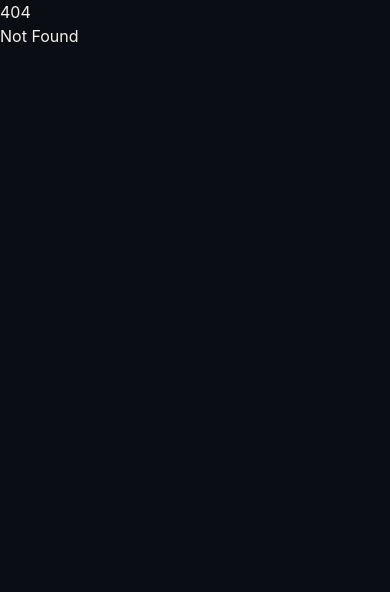
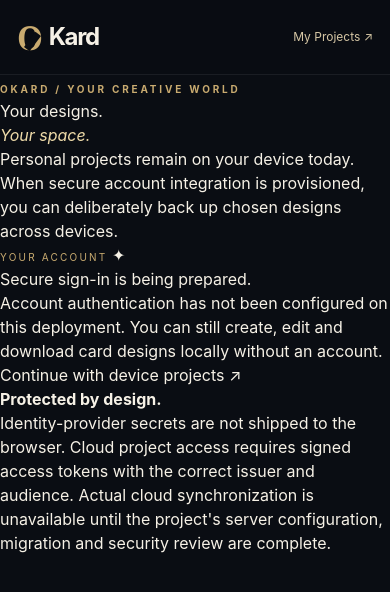
Before and after one commit to prince-web-beb/OKard, a SvelteKit app in the folder apps/web/: page /account in a window 390 px wide. Before the commit this address had no page. Shown: the top 592 px of the page. Built offline with nearby package versions, Linux system fonts and the light colour scheme; no server answers.

Commit message:
feat(auth): add responsive account screen with genuine OIDC redirect sign-in, session status and honest disabled state

```diff
--- /dev/null
+++ b/apps/web/src/routes/account/+page.svelte
@@ -0,0 +1,101 @@
+<script lang="ts">
+  import { onMount } from 'svelte';
+  import { browserAuthConfigured, getBrowserAuthManager, currentUser } from '$lib/auth';
+
+  let configured = $state(false);
+  let loading = $state(true);
+  let userName = $state('');
+  let authenticated = $state(false);
+  let pending = $state(false);
+  let notice = $state('');
+  let error = $state('');
+
+  onMount(() => {
+    configured = browserAuthConfigured();
+    if(!configured){loading = false;return;}
+    void currentUser().then((user)=>{
+      authenticated = Boolean(user);
+      userName = typeof user?.profile?.name === 'string'
+        ? user.profile.name : 'OKard creator';
+    }).catch(()=>{error = 'Could not load your sign-in session.';})
+      .finally(()=>{loading = false;});
+  });
+  async function signIn() {
+    pending = true;error = '';notice = '';
+    try {await getBrowserAuthManager().signinRedirect();}
+    catch (cause) {
+      error = cause instanceof Error ? cause.message : 'Sign-in could not be started.';
+      pending = false;
+    }
+  }
+  async function signOut() {
+    pending = true;error = '';notice = '';
+    try {
+      await getBrowserAuthManager().signoutRedirect();
+    } catch {
+      // When an identity provider does not support RP-initiated logout, remove
+      // the browser session locally; no success claim about provider logout.
+      await getBrowserAuthManager().removeUser();
+      authenticated = false;userName = '';pending = false;
+      notice = 'OKard local browser session ended. Your identity-provider session may remain active.';
+    }
+  }
+</script>
+
+<svelte:head>
+  <title>Account & Secure Sign-in — OKard Creator</title>
+  <meta name="description" content="Manage your OKard account session using authorized sign-in." />
+  <meta name="robots" content="noindex, nofollow" />
+</svelte:head>
+
+<div class="account-shell">
+  <header class="lab-header">
+    <a class="brand" href="/" aria-label="OKard home">
+      <span class="brand-glyph">O<span class="brand-glyph-notch"></span></span>
+      <span>Kard<span class="brand-caps"> CREATOR</span></span>
+    </a>
+    <span class="lab-header-status"><span class="eyebrow-dot"></span> PRIVATE ACCOUNT SPACE</span>
+    <a class="lab-back" href="/projects">My Projects ↗</a>
+  </header>
+
+  <main class="account-main">
+    <div class="account-intro">
+      <span class="eyebrow">OKARD / YOUR CREATIVE WORLD</span>
+      <h1>Your designs.<br /><em>Your space.</em></h1>
+      <p>Personal projects remain on your device today. When secure account integration is provisioned, you can deliberately back up chosen designs across devices.</p>
+    </div>
+    <section class="account-card" aria-labelledby="account-status-heading">
+      <div class="account-card-head">
+        <span class="panel-topline">YOUR ACCOUNT</span>
+        <span class="account-lock" aria-hidden="true">✦</span>
+      </div>
+      {#if loading}
+        <h2 id="account-status-heading">Checking session…</h2>
+        <p>Reading your current browser sign-in state.</p>
+      {:else if !configured}
+        <h2 id="account-status-heading">Secure sign-in is being prepared.</h2>
+        <p>Account authentication has not been configured on this deployment. You can still create, edit and download card designs locally without an account.</p>
+        <a class="account-action" href="/projects">Continue with device projects ↗</a>
+      {:else if authenticated}
+        <h2 id="account-status-heading">Welcome back.</h2>
+        <p>You are signed in as <strong>{userName}</strong>. Your project designs stay on this device unless you explicitly choose to send one to your configured cloud account.</p>
+        <div class="account-actions">
+          <a class="account-action" href="/projects">Manage my projects ↗</a>
+          <button type="button" class="account-logout" disabled={pending}
+            onclick={() => void signOut()}>{pending ? 'Signing out…' : 'Sign out'}</button>
+        </div>
+      {:else}
+        <h2 id="account-status-heading">One secure account. More possibilities.</h2>
+        <p>Continue through the configured identity provider using a standard authorization-code sign-in. OKard never asks for your provider password.</p>
+        <button type="button" class="account-action" disabled={pending}
+          onclick={() => void signIn()}>{pending ? 'Opening sign-in…' : 'Sign in securely ↗'}</button>
+      {/if}
+      {#if error}<p class="projects-feedback projects-error" role="alert">{error}</p>{/if}
+      {#if notice}<p class="projects-feedback projects-success" role="status">{notice}</p>{/if}
+    </section>
+    <div class="account-footnote">
+      <strong>Protected by design.</strong>
+      <p>Identity-provider secrets are not shipped to the browser. Cloud project access requires signed access tokens with the correct issuer and audience. Actual cloud synchronization is unavailable until the project's server configuration, migration and security review are complete.</p>
+    </div>
+  </main>
+</div>
```
